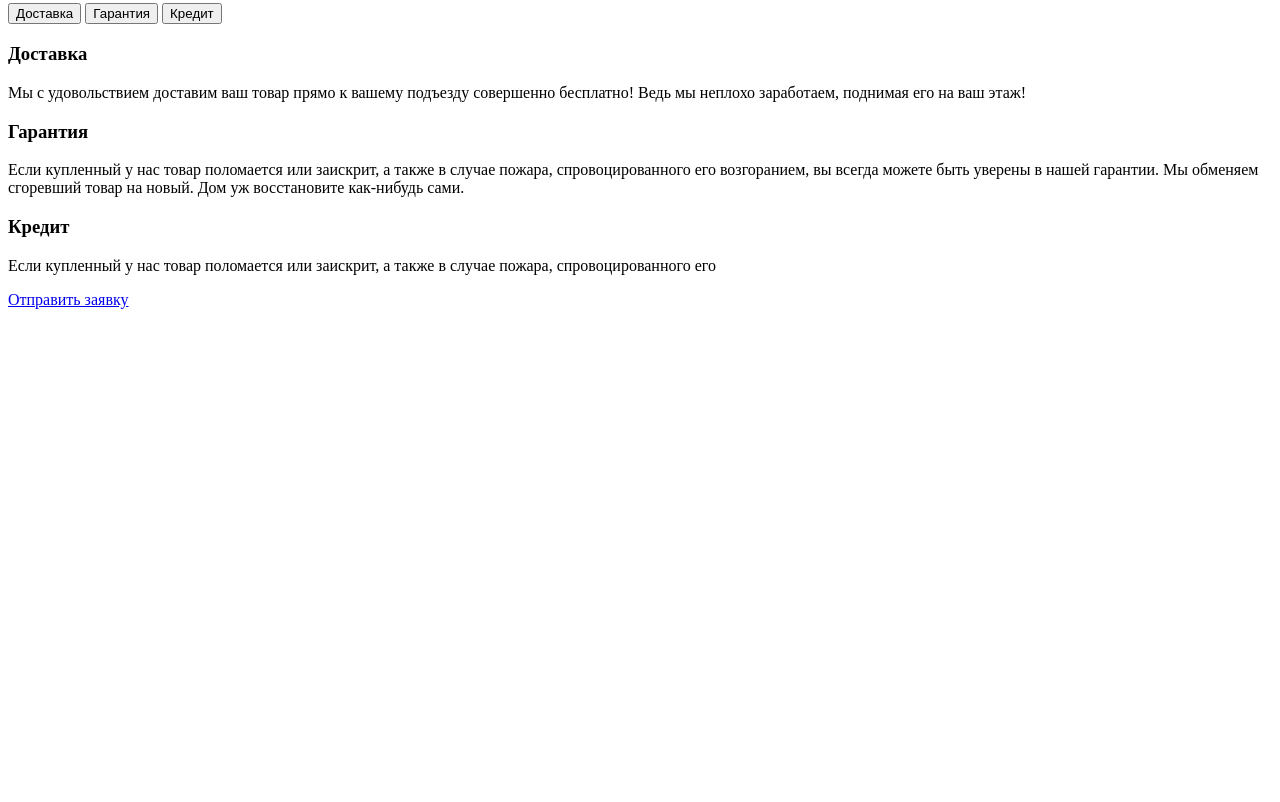
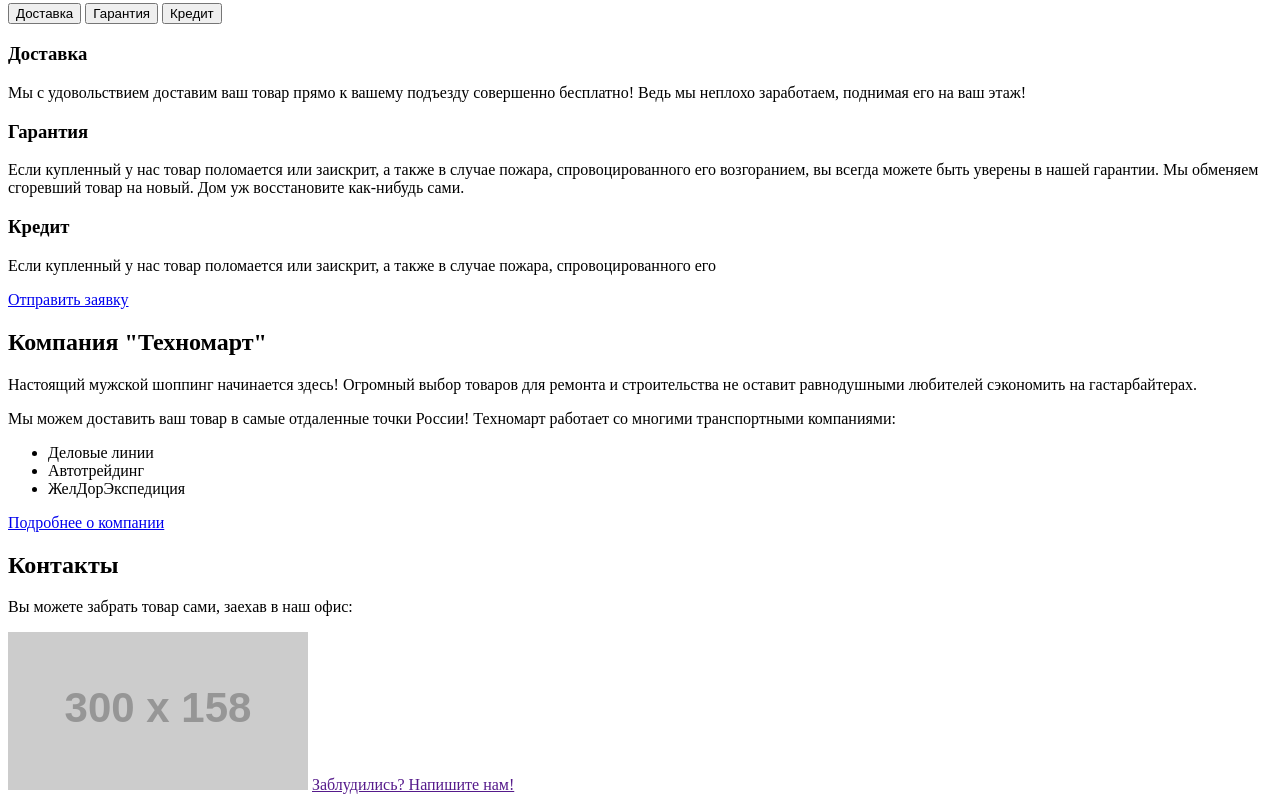
Before and after one commit to Pipuss/1454721-technomart-30, a plain HTML site: page index.html in a window 1280 px wide. Shown: the part 3856-4658 px from the top of the page. Before the commit the page ends 4173 px from the top, so only its background shows below. Drawn offline with Linux system fonts and the light colour scheme; placeholder pictures from the web are drawn by us.

Commit message:
Update index.html
Разметил секцию О компании

```diff
--- a/index.html
+++ b/index.html
@@ -282,6 +282,7 @@
       </section>
 
       <section class="services-section">
+
         <div class="wrapper">
 
           <div class="services-header">
@@ -331,6 +332,33 @@
         </div>
       </section>
 
+      <section class="about-section wrapper">
+
+          <div class="about-company">
+            <h2>Компания "Техномарт"</h2>
+            <p>Настоящий мужской шоппинг начинается здесь! Огромный выбор товаров для
+               ремонта и строительства не оставит равнодушными любителей сэкономить на
+               гастарбайтерах.</p>
+            <p>Мы можем доставить ваш товар в самые отдаленные точки России!
+               Техномарт работает со многими транспортными компаниями:</p>
+            <ul class="transport-list">
+              <li>Деловые линии</li>
+              <li>Автотрейдинг</li>
+              <li>ЖелДорЭкспедиция</li>
+            </ul>
+            <a class="catalog-btn about-btn" href="#">Подробнее о компании</a>
+          </div>
+
+          <div class="contacts">
+            <h2>Контакты</h2>
+            <p>Вы можете забрать товар сами,
+               заехав в наш офис:</p>
+            <a class="contacts-map" href="#"><img src="https://via.placeholder.com/300x158" alt="Карта"></a>
+            <a class="catalog-btn contacts-btn" href="">Заблудились? Напишите нам!</a>
+          </div>
+
+      </section>
+
     </main>
 
     <!-- Подвал главной страницы -->
```
